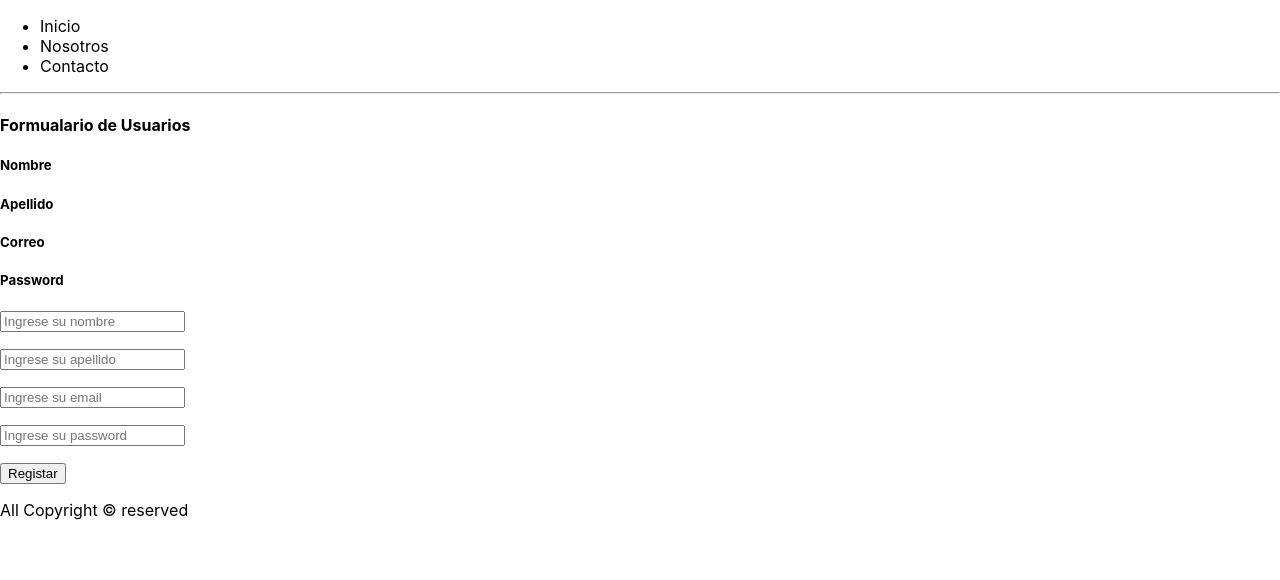
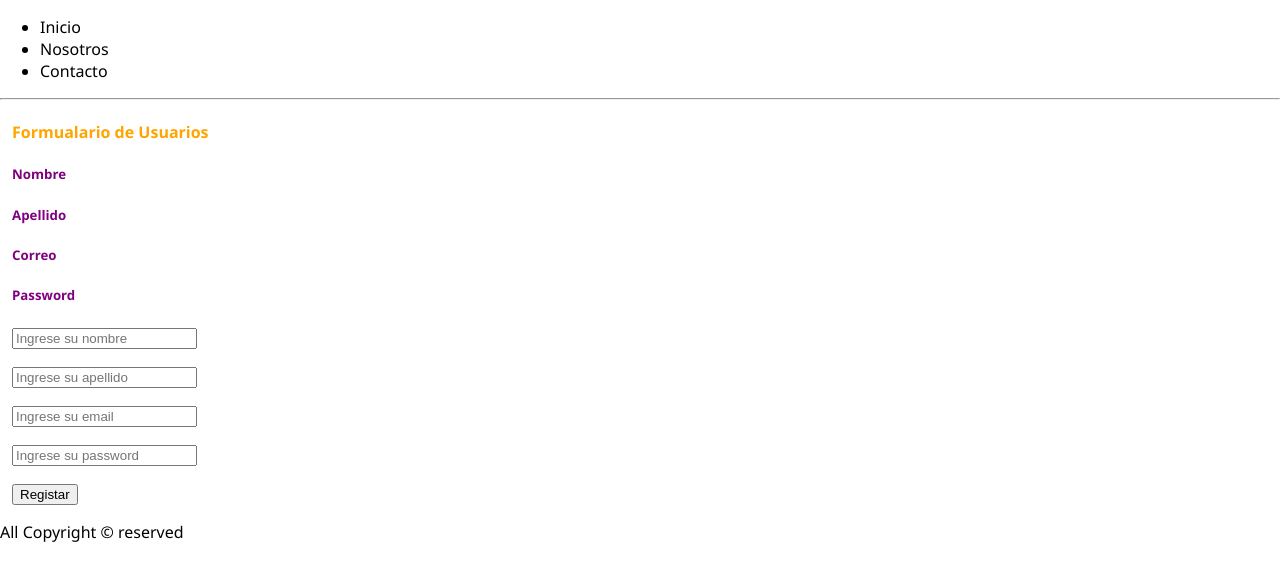
Before and after one commit to linder3hs/codigo13-react, a React (Create React App) app: page / in a window 1280 px wide. Shown: the top 580 px of the page. Built offline with nearby package versions, Linux system fonts and the light colour scheme.

Commit message:
react form

```diff
--- a/src/FormUser.js
+++ b/src/FormUser.js
@@ -38,7 +38,8 @@ const FormUser = () => {
   return (
     <div>
       <form action="">
-        <h4>Formualario de Usuarios</h4>
+        {/* En react la forma en la cual damos un clase es usando el className */}
+        <h4 className="title">Formualario de Usuarios</h4>
         <h5>Nombre {valorDeInputs.nombre}</h5>
         <h5>Apellido {valorDeInputs.apellido}</h5>
         <h5>Correo {valorDeInputs.correo}</h5>
--- a/src/index.css
+++ b/src/index.css
@@ -1,13 +1,17 @@
 body {
   margin: 0;
-  font-family: -apple-system, BlinkMacSystemFont, 'Segoe UI', 'Roboto', 'Oxygen',
-    'Ubuntu', 'Cantarell', 'Fira Sans', 'Droid Sans', 'Helvetica Neue',
-    sans-serif;
-  -webkit-font-smoothing: antialiased;
-  -moz-osx-font-smoothing: grayscale;
+  padding: 0;
+  font-family: "Segoe UI", Tahoma, Geneva, Verdana, sans-serif;
 }
 
-code {
-  font-family: source-code-pro, Menlo, Monaco, Consolas, 'Courier New',
-    monospace;
+form {
+  margin: 12px;
 }
+
+.title {
+  color: orange;
+}
+
+h5 {
+  color: purple;
+}
--- a/src/index.js
+++ b/src/index.js
@@ -1,5 +1,7 @@
 import React from "react";
 import ReactDOM from "react-dom";
+// Al importar el archivo index.css en index.js
+// esto esta haciendo un import global, es decir lo puedo desde cualquiervo del proyecto
 import "./index.css";
 import reportWebVitals from "./reportWebVitals";
 // Para poder importar un componente debos llamarlo por el nombre que fue exportado
```
Also changed, not shown: src/App.css (deleted, +0 -38 lines), src/logo.svg (deleted), 1 other file (tests, documents, lock files or other folders).
